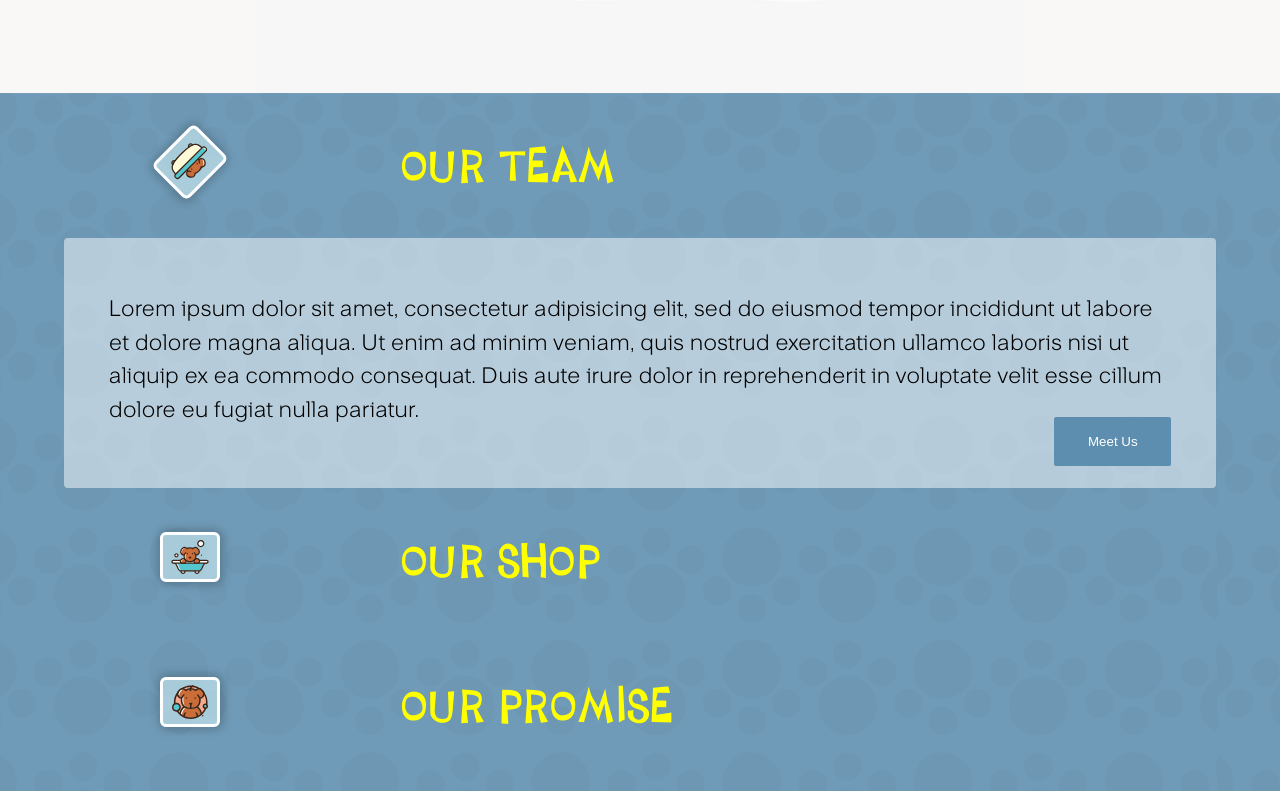
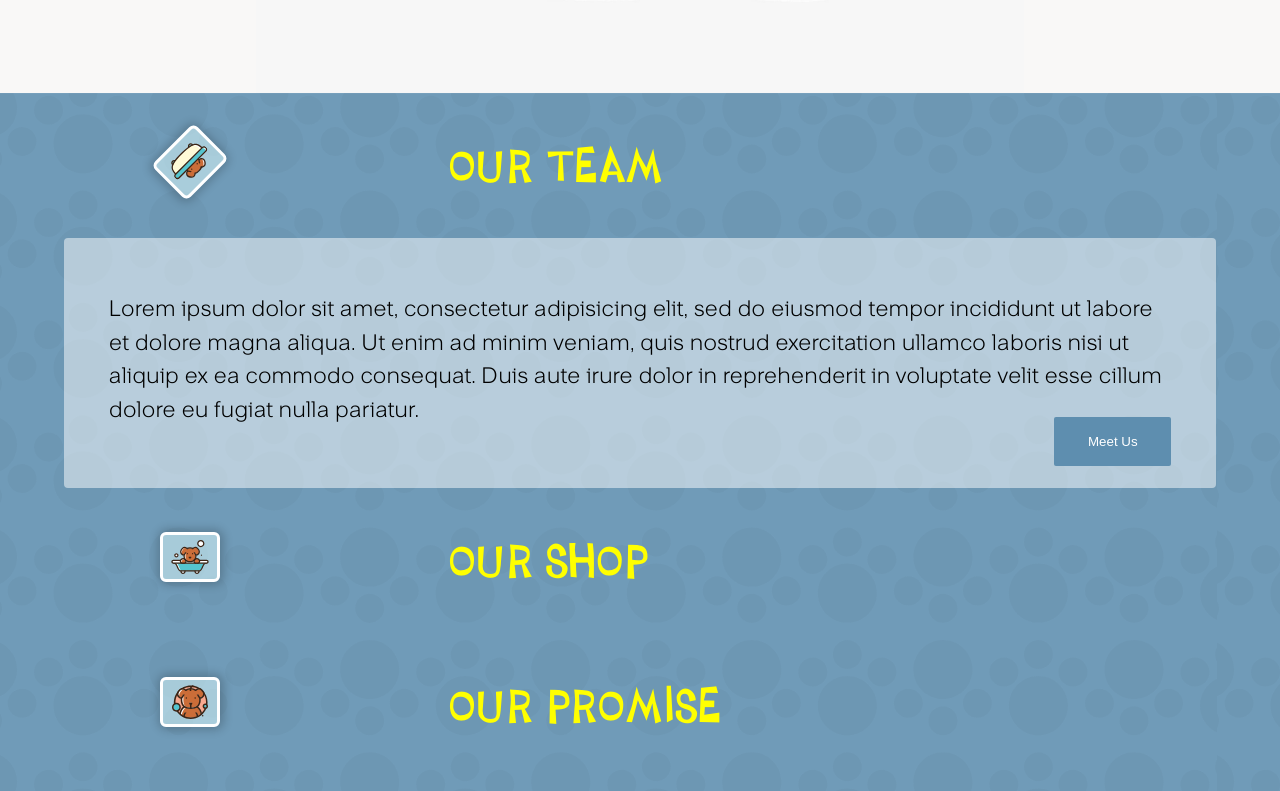
Before and after one commit to ivanstame/surfcitydogspaw, a website: page app/index.html in a window 1280 px wide. Shown: the part 1429-2220 px from the top of the page. Drawn offline with Linux system fonts and the light colour scheme.

Commit message:
Update styles.css

```diff
--- a/app/css/styles.css
+++ b/app/css/styles.css
@@ -263,7 +263,7 @@ nav li {
     transition: background-color 0.5s ease-in-out;
     display: grid;
     grid-template-columns: 20% 75%;
-    grid-gap: 5%;
+    grid-gap: 10%;
     grid-template-rows: 100px;
     align-items: center;
     margin-bottom: 1rem;
```
